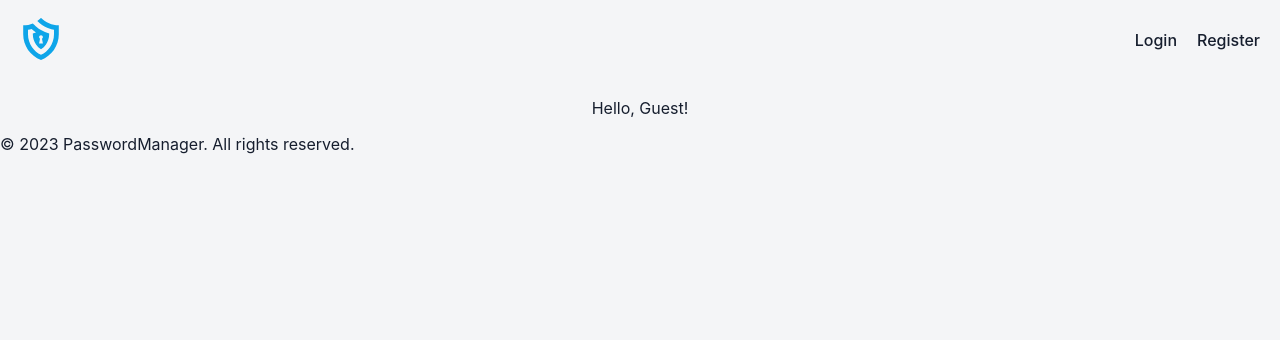
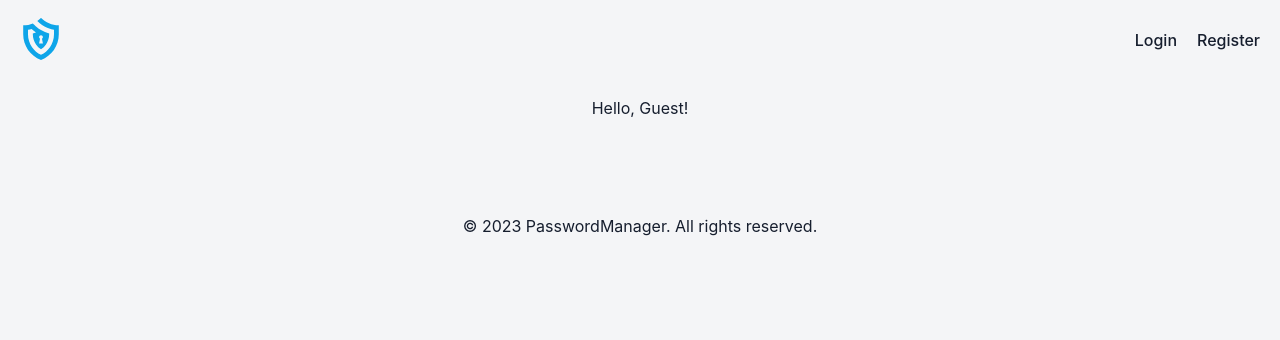
Before and after one commit to paul-bouloc/b3-c2-django-bouloc, a Django app: page / in a window 1280 px wide. Shown: the top 340 px of the page. Run offline with Django 5.2, Linux system fonts and the light colour scheme.

Commit message:
add footer style

```diff
--- a/users/static/css/style.css
+++ b/users/static/css/style.css
@@ -16,3 +16,15 @@ main {
   padding: var(--padding-x);
   box-sizing: border-box;
 }
+
+footer{
+  display: flex;
+  flex-direction: column;
+  align-items: center;
+  justify-content: center;
+  height: 80px;
+  width: 100%;
+  margin-top:50px;
+  padding: var(--padding-x);
+  box-sizing: border-box;
+}
```
